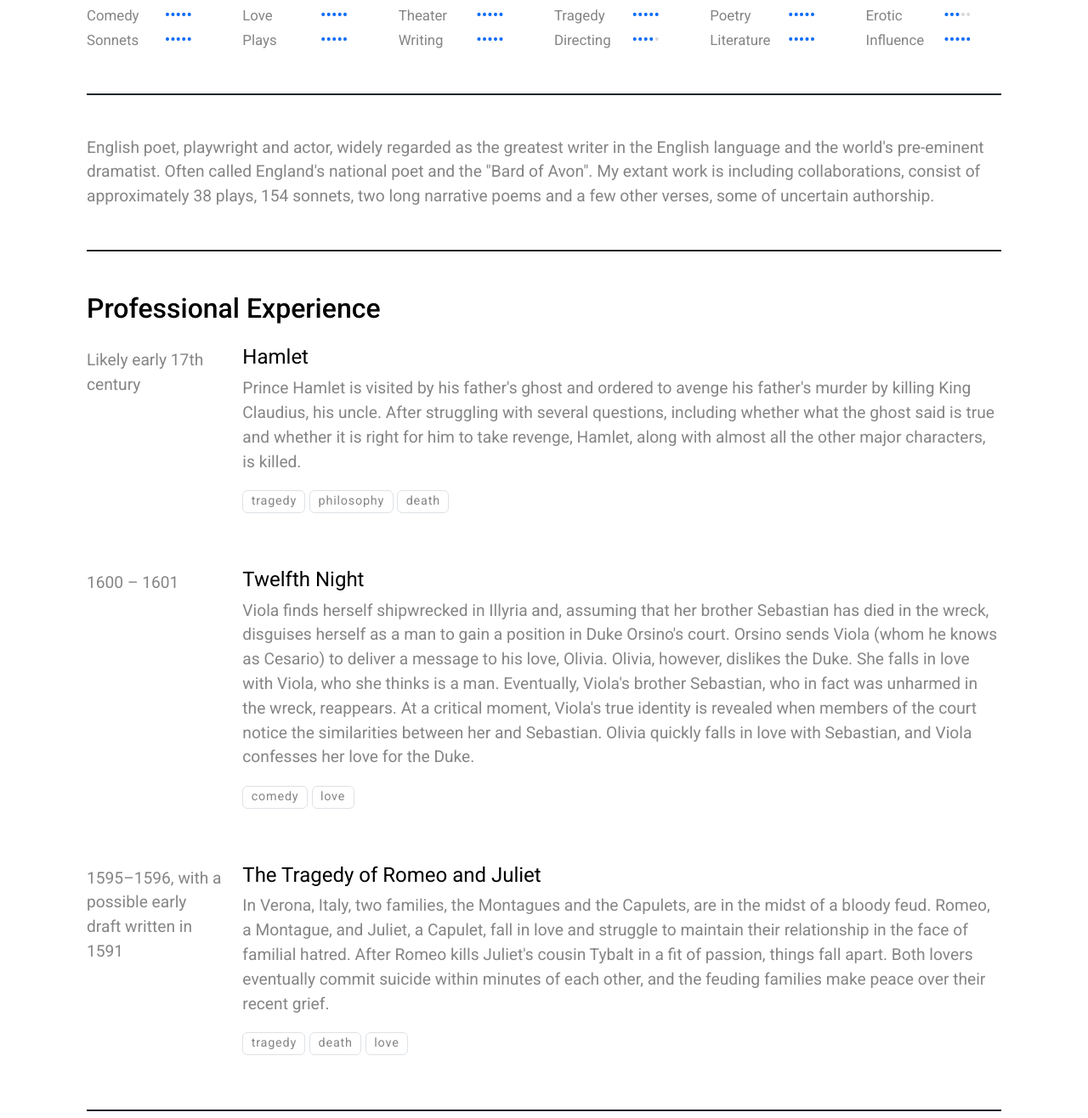
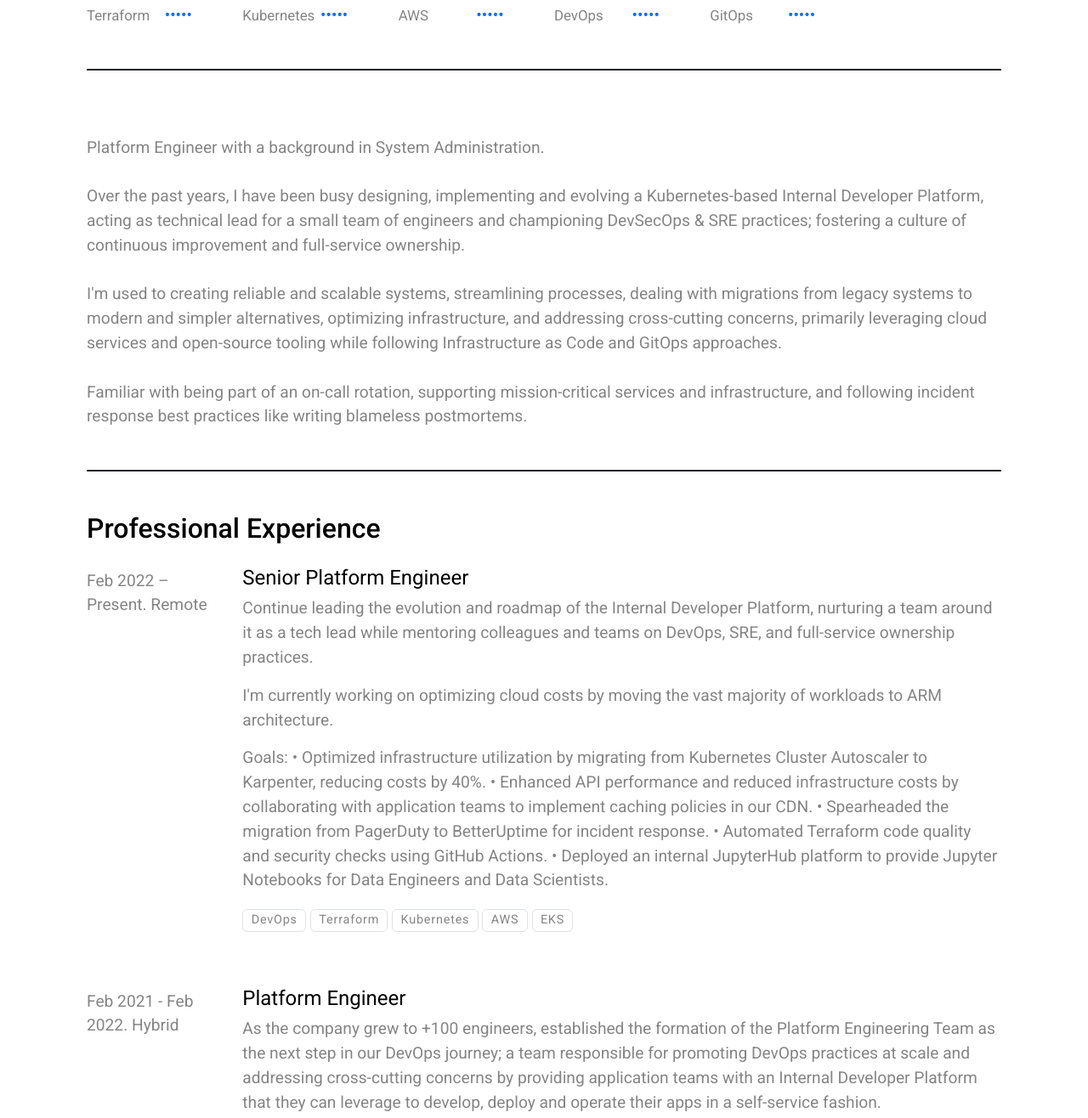
Before and after one commit to Roberdvs/cv-repository, a plain HTML site: page index.html in a window 1280 px wide. Shown: the part 416-1732 px from the top of the page at 85% size. Drawn offline with nearby package versions, Linux system fonts and the light colour scheme.

Commit message:
Deploying to gh-pages from @ Roberdvs/cv-repository@88a910005811bef068d179792c623e4198ff44a4 🚀

```diff
--- a/index.html
+++ b/index.html
@@ -3,7 +3,7 @@
 <head>
     <meta charset="UTF-8"/>
     <meta name="viewport" content="width=device-width, initial-scale=1">
-    <title>William Shakespeare. Poet, playwright and actor</title>
+    <title>Roberto Devesa Fernández. Platform Engineer</title>
     <link rel="icon" href="favicon.ico" type="image/x-icon"/>
     <link rel="preconnect" href="https://fonts.googleapis.com">
     <link rel="preconnect" href="https://fonts.gstatic.com" crossorigin>
@@ -19,15 +19,15 @@
         <div class="row">
             <div class="col-print-6 col-12 col-md-4 d-flex justify-content-between flex-column">
                 <div>
-                    <h1 class="mb-0">William Shakespeare</h1>
-                    <div class="fs-3">Poet, playwright and actor</div>
+                    <h1 class="mb-0">Roberto Devesa Fernández</h1>
+                    <div class="fs-3">Platform Engineer</div>
                 </div>
                 <div>
                     <p>
                         <time datetime="" class="small">Last update: September 1, 2024</time>
                     </p>
                     <p>
-                        <span class="screen"><a href="william-shakespeare.poet-playwright-and-actor.pdf"><i class="far fa-file-pdf"></i>Download PDF version</a></span>
+                        <span class="screen"><a href="roberto-devesa-fernandez.platform-engineer.pdf"><i class="far fa-file-pdf"></i>Download PDF version</a></span>
                         <span class="print">Up-to-date version of CV is available at <a href="https://Roberdvs.github.io/cv-repository"
                                                                                         class="text-nowrap"><i
                             class="fab fa-github" aria-hidden="true"></i>https://Roberdvs.github.io/cv-repository</a></span>
@@ -41,21 +41,19 @@
                 <ul class="list-group list-group-flush">
                     <li class="list-group-item d-flex justify-content-between align-items-start">
                         <span class="text-nowrap">Residence</span>
-                        <span class="text-nowrap"><a href="https://www.google.com/maps/place/London,+UK/@51.5285582,-0.2416814,11z/data=!3m1!4b1!4m5!3m4!1s0x47d8a00baf21de75:0x52963a5addd52a99!8m2!3d51.5072178!4d-0.1275862"><i class="fa fa-home fact-icon"></i>London</a></span>
+                        <span class="text-nowrap"><i class="fa fa-home fact-icon"></i>Gijón</span>
                     </li>
                     <li class="list-group-item d-flex justify-content-between align-items-start">
-                        <span class="text-nowrap">Wiki</span>
-                        <span class="text-nowrap"><a href="https://en.wikipedia.org/wiki/William_Shakespeare">
-                  <i class="fa-brands fa-wikipedia-w fact-icon"></i>William_Shakespeare
-                </a></span>
+                        <span class="text-nowrap">LinkedIn</span>
+                        <span class="text-nowrap"><a href="https://www.linkedin.com/in/roberdvs"><i class="fab fa-linkedin fact-icon"></i>roberdvs</a></span>
                     </li>
                     <li class="list-group-item d-flex justify-content-between align-items-start">
-                        <span class="text-nowrap">Twitter</span>
-                        <span class="text-nowrap"><a href="https://twitter.com/shakespeare"><i class="fa-brands fa-twitter fact-icon"></i>Shakespeare</a></span>
+                        <span class="text-nowrap">GitHub</span>
+                        <span class="text-nowrap"><a href="https://github.com/roberdvs"><i class="fab fa-github fact-icon"></i>roberdvs</a></span>
                     </li>
                     <li class="list-group-item d-flex justify-content-between align-items-start">
                         <span class="text-nowrap">Email</span>
-                        <span class="text-nowrap"><a href="mailto:wil64@yahoo.com"><i class="fa fa-envelope fact-icon"></i>wil64@yahoo.com</a></span>
+                        <span class="text-nowrap"><a href="mailto:roberdvs@gmail.com"><i class="fa fa-envelope fact-icon"></i>roberdvs@gmail.com</a></span>
                     </li>
                 </ul>
             </div>
@@ -66,7 +64,7 @@
         <h3 class="h2 screen mb-4">Skills</h3>
         <div class="row align-items-center">
             <div class="col-print-1 col-3 col-md-2 col-lg-1 text-right">
-                <small>Comedy</small>
+                <small>Terraform</small>
             </div>
             <div class="col-print-1 col-3 col-md-2 col-lg-1">
                 <div class="skills">
@@ -74,7 +72,7 @@
                 </div>
             </div>
             <div class="col-print-1 col-3 col-md-2 col-lg-1 text-right">
-                <small>Love</small>
+                <small>Kubernetes</small>
             </div>
             <div class="col-print-1 col-3 col-md-2 col-lg-1">
                 <div class="skills">
@@ -82,7 +80,7 @@
                 </div>
             </div>
             <div class="col-print-1 col-3 col-md-2 col-lg-1 text-right">
-                <small>Theater</small>
+                <small>AWS</small>
             </div>
             <div class="col-print-1 col-3 col-md-2 col-lg-1">
                 <div class="skills">
@@ -90,7 +88,7 @@
                 </div>
             </div>
             <div class="col-print-1 col-3 col-md-2 col-lg-1 text-right">
-                <small>Tragedy</small>
+                <small>DevOps</small>
             </div>
             <div class="col-print-1 col-3 col-md-2 col-lg-1">
                 <div class="skills">
@@ -98,63 +96,7 @@
                 </div>
             </div>
             <div class="col-print-1 col-3 col-md-2 col-lg-1 text-right">
-                <small>Poetry</small>
-            </div>
-            <div class="col-print-1 col-3 col-md-2 col-lg-1">
-                <div class="skills">
-                    <div class="skills-bar" style="width: 100%"></div>
-                </div>
-            </div>
-            <div class="col-print-1 col-3 col-md-2 col-lg-1 text-right">
-                <small>Erotic</small>
-            </div>
-            <div class="col-print-1 col-3 col-md-2 col-lg-1">
-                <div class="skills">
-                    <div class="skills-bar" style="width: 60%"></div>
-                </div>
-            </div>
-            <div class="col-print-1 col-3 col-md-2 col-lg-1 text-right">
-                <small>Sonnets</small>
-            </div>
-            <div class="col-print-1 col-3 col-md-2 col-lg-1">
-                <div class="skills">
-                    <div class="skills-bar" style="width: 100%"></div>
-                </div>
-            </div>
-            <div class="col-print-1 col-3 col-md-2 col-lg-1 text-right">
-                <small>Plays</small>
-            </div>
-            <div class="col-print-1 col-3 col-md-2 col-lg-1">
-                <div class="skills">
-                    <div class="skills-bar" style="width: 100%"></div>
-                </div>
-            </div>
-            <div class="col-print-1 col-3 col-md-2 col-lg-1 text-right">
-                <small>Writing</small>
-            </div>
-            <div class="col-print-1 col-3 col-md-2 col-lg-1">
-                <div class="skills">
-                    <div class="skills-bar" style="width: 100%"></div>
-                </div>
-            </div>
-            <div class="col-print-1 col-3 col-md-2 col-lg-1 text-right">
-                <small>Directing</small>
-            </div>
-            <div class="col-print-1 col-3 col-md-2 col-lg-1">
-                <div class="skills">
-                    <div class="skills-bar" style="width: 80%"></div>
-                </div>
-            </div>
-            <div class="col-print-1 col-3 col-md-2 col-lg-1 text-right">
-                <small>Literature</small>
-            </div>
-            <div class="col-print-1 col-3 col-md-2 col-lg-1">
-                <div class="skills">
-                    <div class="skills-bar" style="width: 100%"></div>
-                </div>
-            </div>
-            <div class="col-print-1 col-3 col-md-2 col-lg-1 text-right">
-                <small>Influence</small>
+                <small>GitOps</small>
             </div>
             <div class="col-print-1 col-3 col-md-2 col-lg-1">
                 <div class="skills">
@@ -164,59 +106,95 @@
         </div>
     </div>
 
-    <div class="border-bottom border-2 border-print-0 border-dark mb-5 pb-5 pb-print-0 mb-print-1">
-        English poet, playwright and actor, widely regarded as the greatest writer in the English language
-        and the world's pre-eminent dramatist. Often called England's national poet and the "Bard of Avon".
-        My extant work is including collaborations, consist of approximately 38 plays, 154 sonnets,
-        two long narrative poems and a few other verses, some of uncertain authorship.
+    <div class="border-bottom border-2 border-print-0 border-dark mb-5 pb-5 pb-print-0 mb-print-1" style="white-space: pre-line">
+        Platform Engineer with a background in System Administration.
+
+        Over the past years, I have been busy designing, implementing and evolving a Kubernetes-based Internal Developer Platform, acting as technical lead for a small team of engineers and championing DevSecOps & SRE practices; fostering a culture of continuous improvement and full-service ownership.
+
+        I'm used to creating reliable and scalable systems, streamlining processes, dealing with migrations from legacy systems to modern and simpler alternatives, optimizing infrastructure, and addressing cross-cutting concerns, primarily leveraging cloud services and open-source tooling while following Infrastructure as Code and GitOps approaches.
+
+        Familiar with being part of an on-call rotation, supporting mission-critical services and infrastructure, and following incident response best practices like writing blameless postmortems.
     </div>
 
     <div class="border-bottom border-2 border-print-0 border-dark mb-5 pb-5 pb-print-0 mb-print-1">
         <h2 class="mb-4">Professional Experience</h2>
         <div class="row d-block d-md-flex mb-5">
             <div class="col-md-2 pt-1">
-                Likely early 17th century
+                Feb 2022 – Present. Remote
             </div>
             <div class="col-md-10">
-                <h3 class="fs-4 fw-normal">Hamlet</h3>
+                <h3 class="fs-4 fw-normal">Senior Platform Engineer</h3>
 
-                <div><p>Prince Hamlet is visited by his father&#39;s ghost and ordered to avenge his father&#39;s murder by killing King Claudius, his uncle. After struggling with several questions, including whether what the ghost said is true and whether it is right for him to take revenge, Hamlet, along with almost all the other major characters, is killed.</p></div>
+                <div><p>Continue leading the evolution and roadmap of the Internal Developer Platform, nurturing a team around it as a tech lead while mentoring colleagues and teams on DevOps, SRE, and full-service ownership practices.</p>
+
+<p>I&#39;m currently working on optimizing cloud costs by moving the vast majority of workloads to ARM architecture.</p>
+
+<p>Goals:
+• Optimized infrastructure utilization by migrating from Kubernetes Cluster Autoscaler to Karpenter, reducing costs by 40%.
+• Enhanced API performance and reduced infrastructure costs by collaborating with application teams to implement caching policies in our CDN.
+• Spearheaded the migration from PagerDuty to BetterUptime for incident response.
+• Automated Terraform code quality and security checks using GitHub Actions.
+• Deployed an internal JupyterHub platform to provide Jupyter Notebooks for Data Engineers and Data Scientists.</p></div>
 
                 <p>
-                    <span class="badge text-body border border-1">tragedy</span>
-                    <span class="badge text-body border border-1">philosophy</span>
-                    <span class="badge text-body border border-1">death</span>
+                    <span class="badge text-body border border-1">DevOps</span>
+                    <span class="badge text-body border border-1">Terraform</span>
+                    <span class="badge text-body border border-1">Kubernetes</span>
+                    <span class="badge text-body border border-1">AWS</span>
+                    <span class="badge text-body border border-1">EKS</span>
                 </p>
             </div>
         </div>
         <div class="row d-block d-md-flex mb-5">
             <div class="col-md-2 pt-1">
-                1600 – 1601
+                Feb 2021 - Feb 2022. Hybrid
             </div>
             <div class="col-md-10">
-                <h3 class="fs-4 fw-normal">Twelfth Night</h3>
+                <h3 class="fs-4 fw-normal">Platform Engineer</h3>
 
-                <div><p>Viola finds herself shipwrecked in Illyria and, assuming that her brother Sebastian has died in the wreck, disguises herself as a man to gain a position in Duke Orsino&#39;s court. Orsino sends Viola (whom he knows as Cesario) to deliver a message to his love, Olivia. Olivia, however, dislikes the Duke. She falls in love with Viola, who she thinks is a man. Eventually, Viola&#39;s brother Sebastian, who in fact was unharmed in the wreck, reappears. At a critical moment, Viola&#39;s true identity is revealed when members of the court notice the similarities between her and Sebastian. Olivia quickly falls in love with Sebastian, and Viola confesses her love for the Duke.</p></div>
+                <div><p>As the company grew to +100 engineers, established the formation of the Platform Engineering Team as the next step in our DevOps journey; a team responsible for promoting DevOps practices at scale and addressing cross-cutting concerns by providing application teams with an Internal Developer Platform that they can leverage to develop, deploy and operate their apps in a self-service fashion.</p>
+
+<p>• Led the creation and evolution of the Kubernetes-based Internal Developer Platform, leveraging AWS EKS, IaC and open source tooling like Rancher, ArgoCD, Harbor, Prometheus, Grafana, ElasticSearch... while integrating Single Sign-on + RBAC.
+• Migrated workloads from AWS ECS to AWS EKS, using Helm charts and GitOps practices.
+• Architected and implemented a cloud-agnostic solution for running Big Data Spark Jobs on our Kubernetes platform, leveraging the spark-operator, Argo Workflows, and autoscaling capabilities, migrating from a previous AWS EMR setup and reducing vendor lock-in.
+• Simplified the company&#39;s AWS user management by leveraging AWS SSO and integrating Google Workspace as Identity Provider.
+• Improved security posture by integrating AWS WAF.
+• Drove infrastructure cost savings through increased use of spot instances.
+• Developed opinionated Terraform modules with embedded best practices.
+• Led the migration of legacy systems to modern, simpler &amp; more maintainable alternatives, like moving from an in-house VPN solution to Tailscale.</p></div>
 
                 <p>
-                    <span class="badge text-body border border-1">comedy</span>
-                    <span class="badge text-body border border-1">love</span>
+                    <span class="badge text-body border border-1">DevOps</span>
+                    <span class="badge text-body border border-1">Terraform</span>
+                    <span class="badge text-body border border-1">Kubernetes</span>
+                    <span class="badge text-body border border-1">AWS</span>
+                    <span class="badge text-body border border-1">EKS</span>
                 </p>
             </div>
         </div>
         <div class="row d-block d-md-flex">
             <div class="col-md-2 pt-1">
-                1595–1596, with a possible early draft written in 1591
+                Nov 2016 - Feb 2021
             </div>
             <div class="col-md-10">
-                <h3 class="fs-4 fw-normal">The Tragedy of Romeo and Juliet</h3>
+                <h3 class="fs-4 fw-normal">DevOps Engineer</h3>
 
-                <div><p>In Verona, Italy, two families, the Montagues and the Capulets, are in the midst of a bloody feud. Romeo, a Montague, and Juliet, a Capulet, fall in love and struggle to maintain their relationship in the face of familial hatred. After Romeo kills Juliet&#39;s cousin Tybalt in a fit of passion, things fall apart. Both lovers eventually commit suicide within minutes of each other, and the feuding families make peace over their recent grief.</p></div>
+                <div><p>Being a small company of ~20 people I used to wear many hats without a clearly defined role and help where I could, ranging from office IT to managing cloud infrastructure and everything in between, but I always gravitated more to DevOps-related tasks from which I&#39;d highlight:</p>
+
+<p>• Migrated from Atlassian Bamboo to Jenkins for Continuous Integration; configuring pipelines as code with reusable libraries among projects.
+• Integrated new tools like SonarQube into the CI/CD process to improve SDLC.
+• Managed cloud resources with Terraform and implemented collaborative IaC workflows using Atlantis.
+• Worked on migrating static websites to simpler, cheaper, and more reliable hosting using S3 + CloudFront.
+• Containerized applications with Docker and orchestrated deployments with AWS ECS.
+• Improved scalability and reliability of backend services by applying SRE practices and leveraging Prometheus, Grafana, and the Elastic Stack.
+• Implemented auto-scaling on our backend services to automatically adjust the capacity based on demand.
+• Played a key role in scaling infrastructure to support high traffic during major events like Black Friday, while reducing the manual steps involved in the process of dealing with subsequent large-scale events.
+• Be part of an on-call rotation, resolving incidents and writing blameless post-mortems, figuring out root causes, and taking action to prevent them from happening again.</p></div>
 
                 <p>
-                    <span class="badge text-body border border-1">tragedy</span>
-                    <span class="badge text-body border border-1">death</span>
-                    <span class="badge text-body border border-1">love</span>
+                    <span class="badge text-body border border-1">DevOps</span>
+                    <span class="badge text-body border border-1">Terraform</span>
+                    <span class="badge text-body border border-1">AWS</span>
                 </p>
             </div>
         </div>
@@ -224,31 +202,11 @@
 
     <div class="border-bottom border-2 border-print-0 border-dark mb-5 pb-5 pb-print-0 mb-print-1">
         <h2 class="mb-4">Education</h2>
-        <div>King Edward VI Grammar School in Stratford-upon-Avon [1571 - 1578]</div>
+        <div> Bachelor's Degree in Telecommunications Engineering at Universidad de Oviedo [2008 - 2013]</div>
     </div>
 
     <h2 class="mb-4">Additional Experience</h2>
 
-    <div class="mb-4">
-        <h3 class="fs-4 fw-normal">Performance</h3>
-
-        <p>Thousands of performances of my plays have been staged since the end of the 16th century. Many of my greatest plays were performed by the Lord Chamberlain&#39;s Men and King&#39;s Men acting companies at the <a href="https://en.wikipedia.org/wiki/Globe_Theatre">Globe</a> and Blackfriars Theatres.</p>
-
-        <div>
-            <span class="badge text-body border border-1">theater</span>
-            <span class="badge text-body border border-1">play</span>
-        </div>
-    </div>
-    <div class="mb-4">
-        <h3 class="fs-4 fw-normal">Poetry</h3>
-
-        <p>In 1593 and 1594, when the theatres were closed because of plague, I published two narrative poems on sexual themes, Venus and Adonis and The Rape of Lucrece. I dedicated them to Henry Wriothesley, Earl of Southampton.</p>
-
-        <div>
-            <span class="badge text-body border border-1">poetry</span>
-            <span class="badge text-body border border-1">erotic</span>
-        </div>
-    </div>
 </div>
 </body>
 </html>
```
Also changed, not shown: 2 other files.
